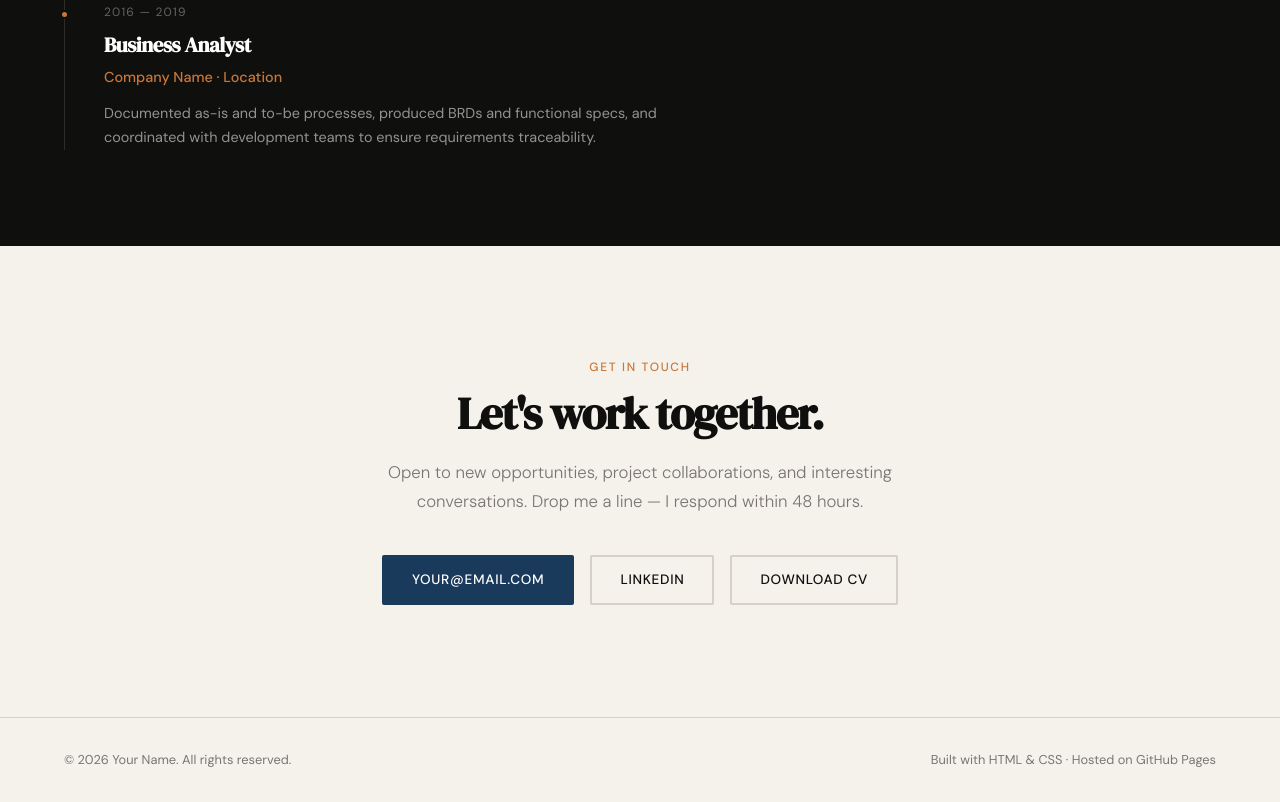
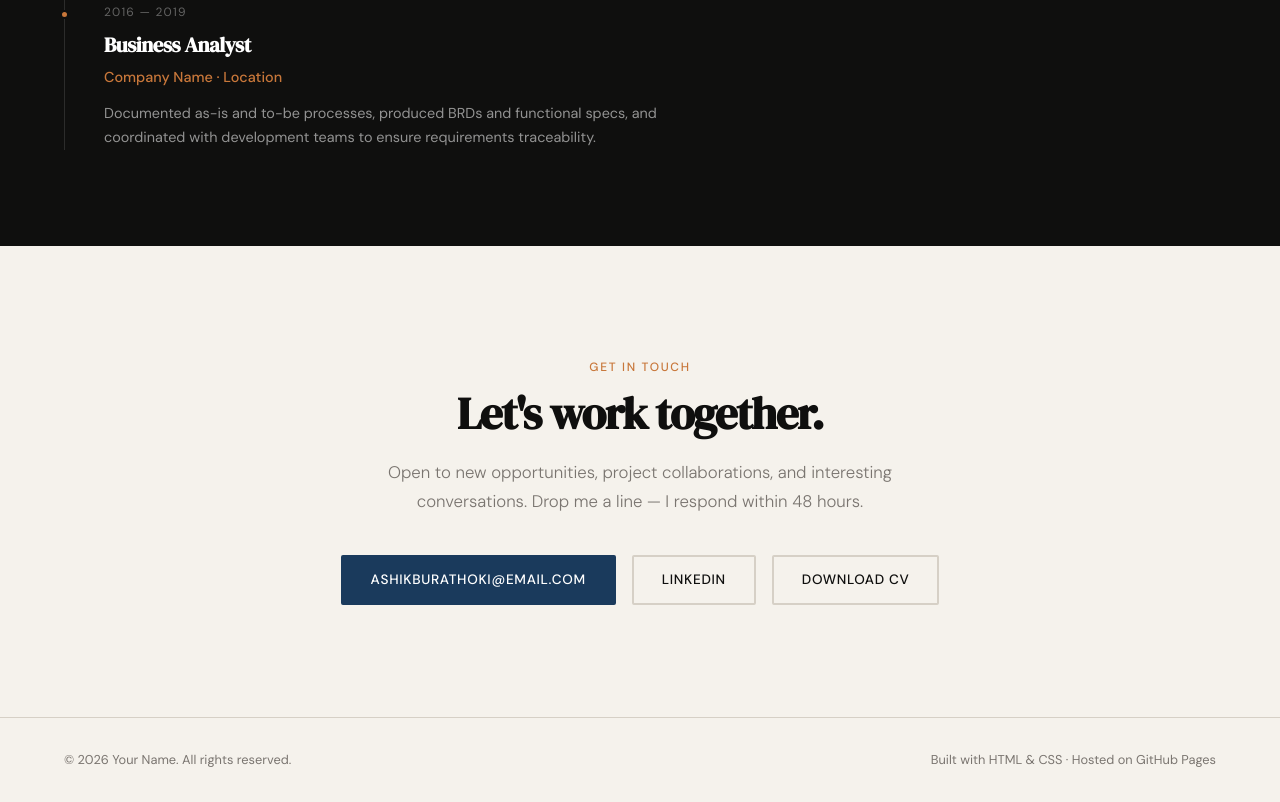
Before and after one commit to ashikburathoki/ashikburathoki.github.io, a plain HTML site: page index.html in a window 1280 px wide. Shown: the part 3227-4029 px from the top of the page. Drawn offline with Linux system fonts and the light colour scheme.

Commit message:
adding contact email to index.html

```diff
--- a/index.html
+++ b/index.html
@@ -804,7 +804,7 @@
       Drop me a line — I respond within 48 hours.
     </p>
     <div class="contact-links reveal">
-      <a href="mailto:your@email.com" class="btn btn-primary">your@email.com</a>
+      <a href="mailto:your@email.com" class="btn btn-primary">ashikburathoki@email.com</a>
       <a href="https://linkedin.com/in/yourprofile" target="_blank" class="btn btn-outline">LinkedIn</a>
       <a href="resume.pdf" target="_blank" class="btn btn-outline">Download CV</a>
     </div>
```
